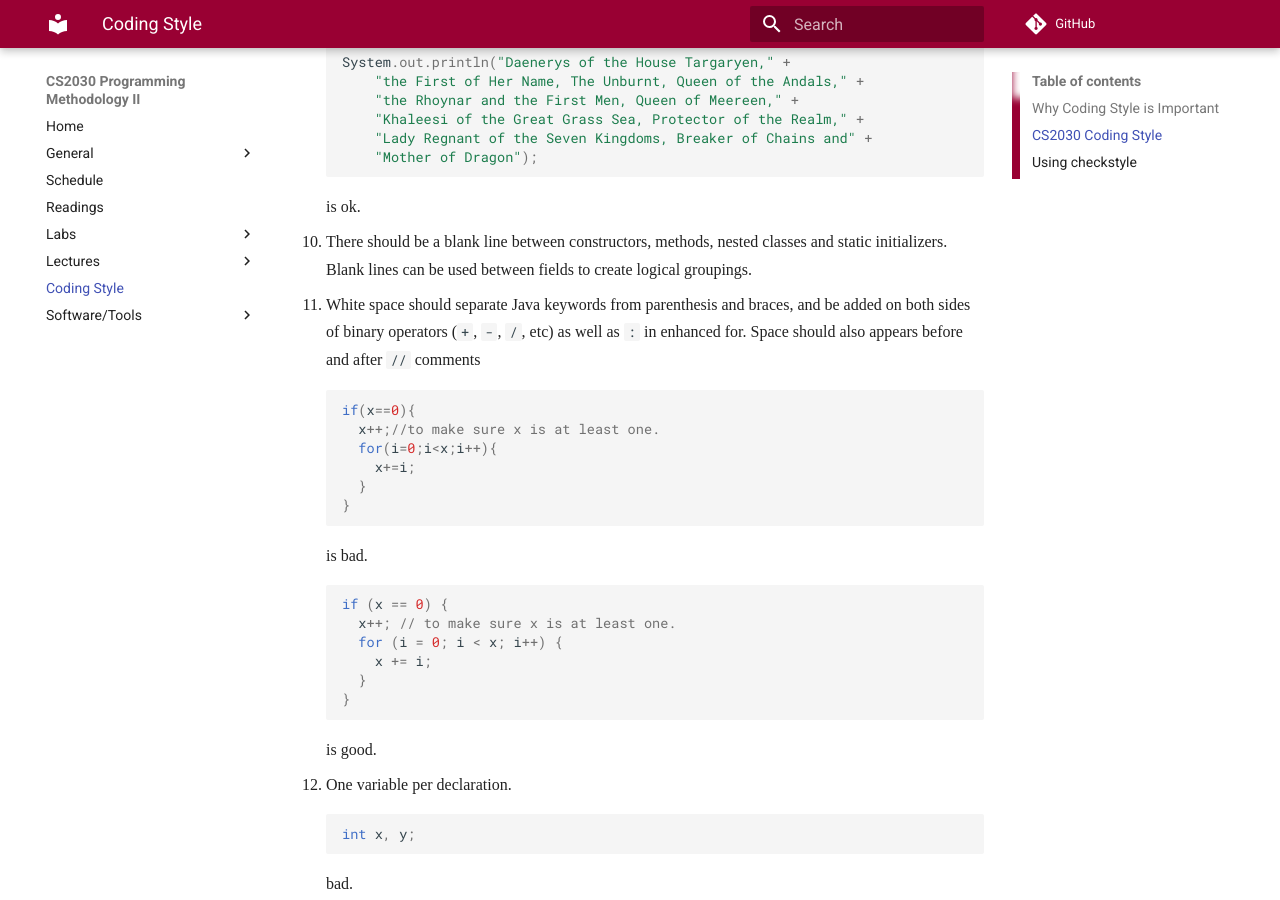
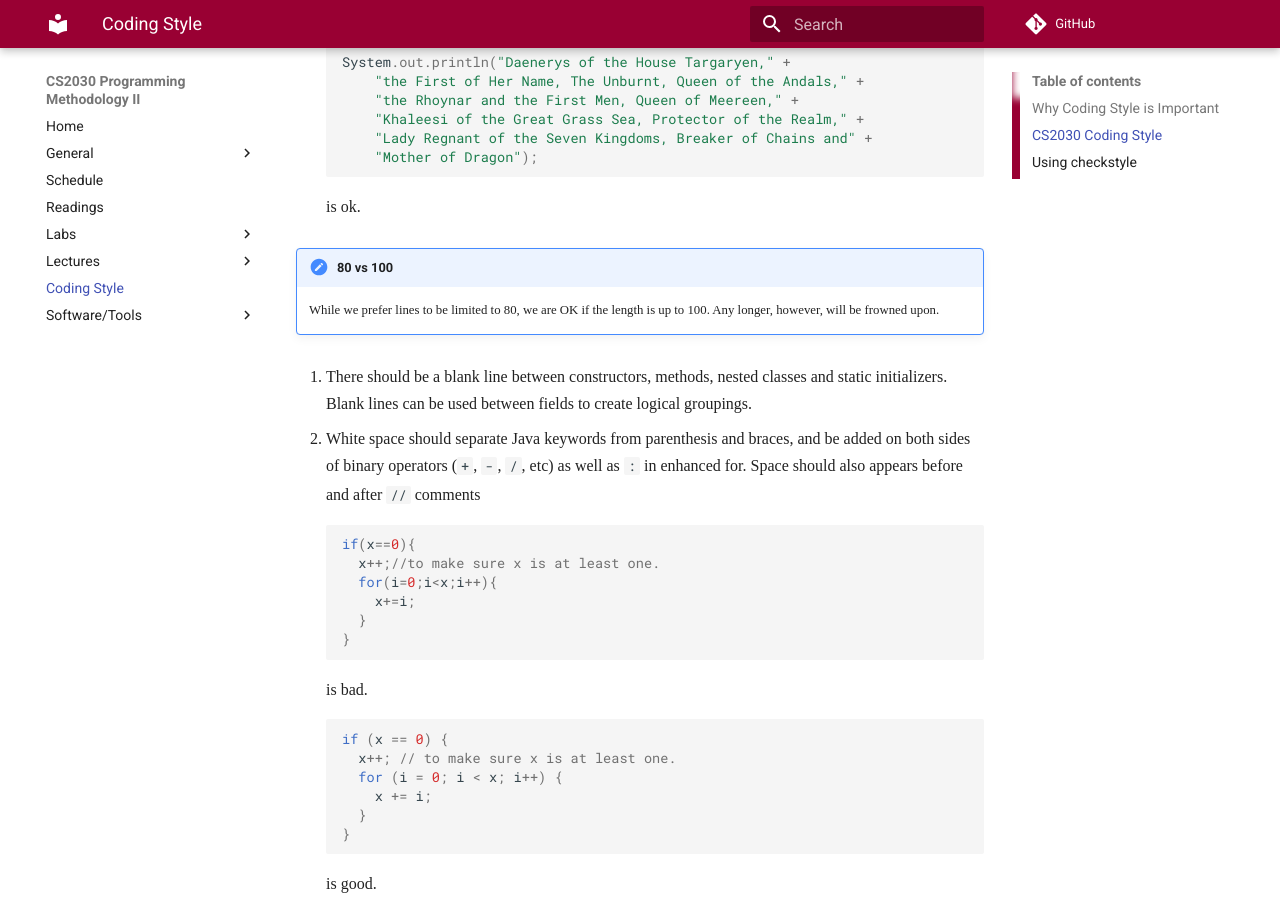
Before and after one commit to nus-cs2030/1718-s2, an MkDocs documentation site: the page built from docs/style.md, in a window 1280 px wide and 900 px high, scrolled down 2806 px. Built offline with MkDocs 1.6.1 and Material for MkDocs 9.7.7, drawn with Linux system fonts in a browser that asks for light colours; some web fonts are replaced; comment, search, counter and statistics services are not loaded; old or Windows-style settings are respelled for this version of MkDocs.

Commit message:
Clarify column width

````diff
--- a/docs/style.md
+++ b/docs/style.md
@@ -126,6 +126,9 @@ line into multiple lines to enhance readability, this is called _line wrapping_.
 	```
 	is ok.
 
+!!! note "80 vs 100"
+    While we prefer lines to be limited to 80, we are OK if the length is up to 100.  Any longer, however, will be frowned upon.
+
 10. There should be a blank line between constructors, methods, nested classes and static initializers.  Blank lines can be used between fields to create logical groupings.
 
 11. White space should separate Java keywords from parenthesis and braces, and be added on both sides of binary operators (`+`, `-`, `/`, etc) as well as `:` in enhanced for.  Space should also appears before and after `//` comments
````
